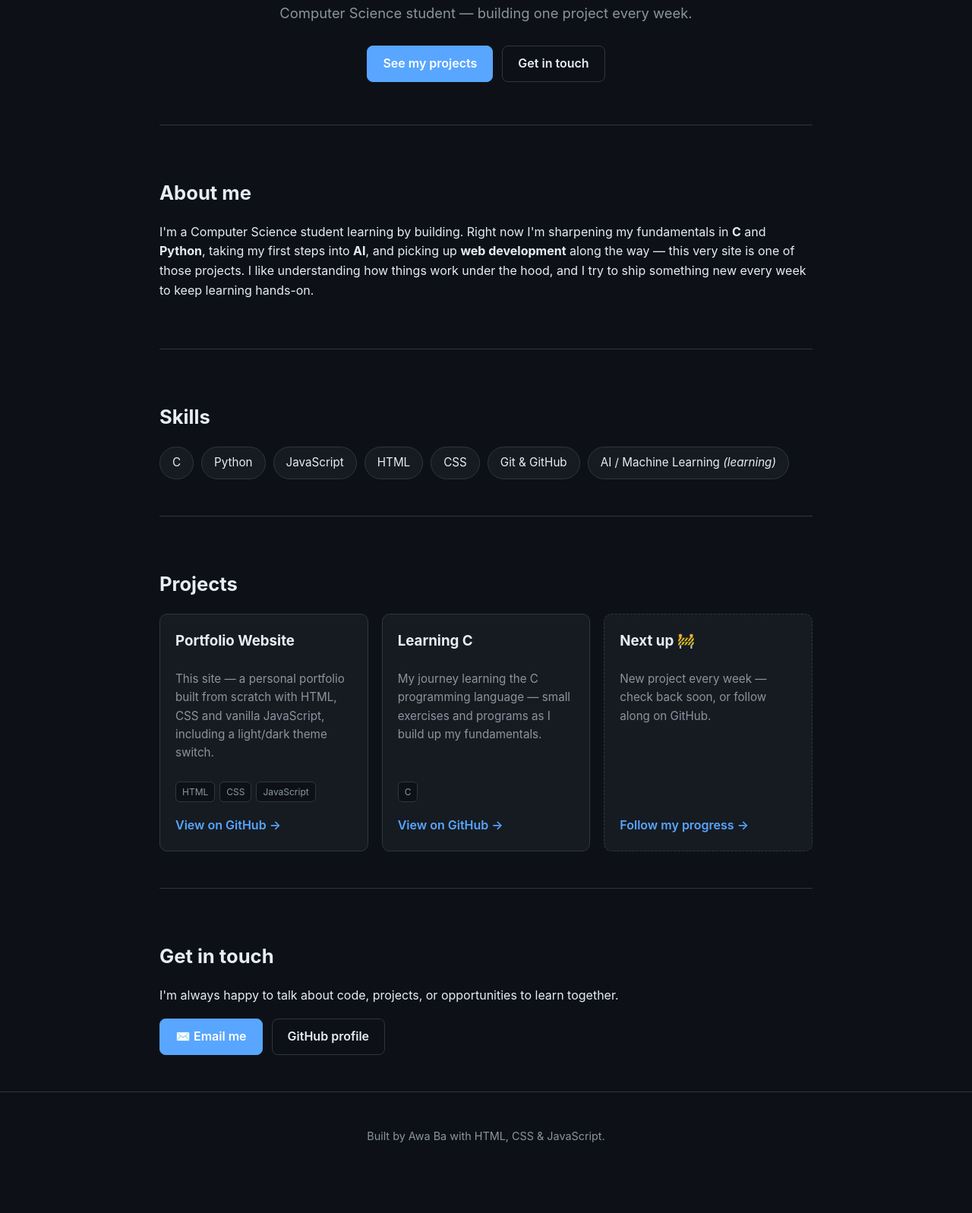
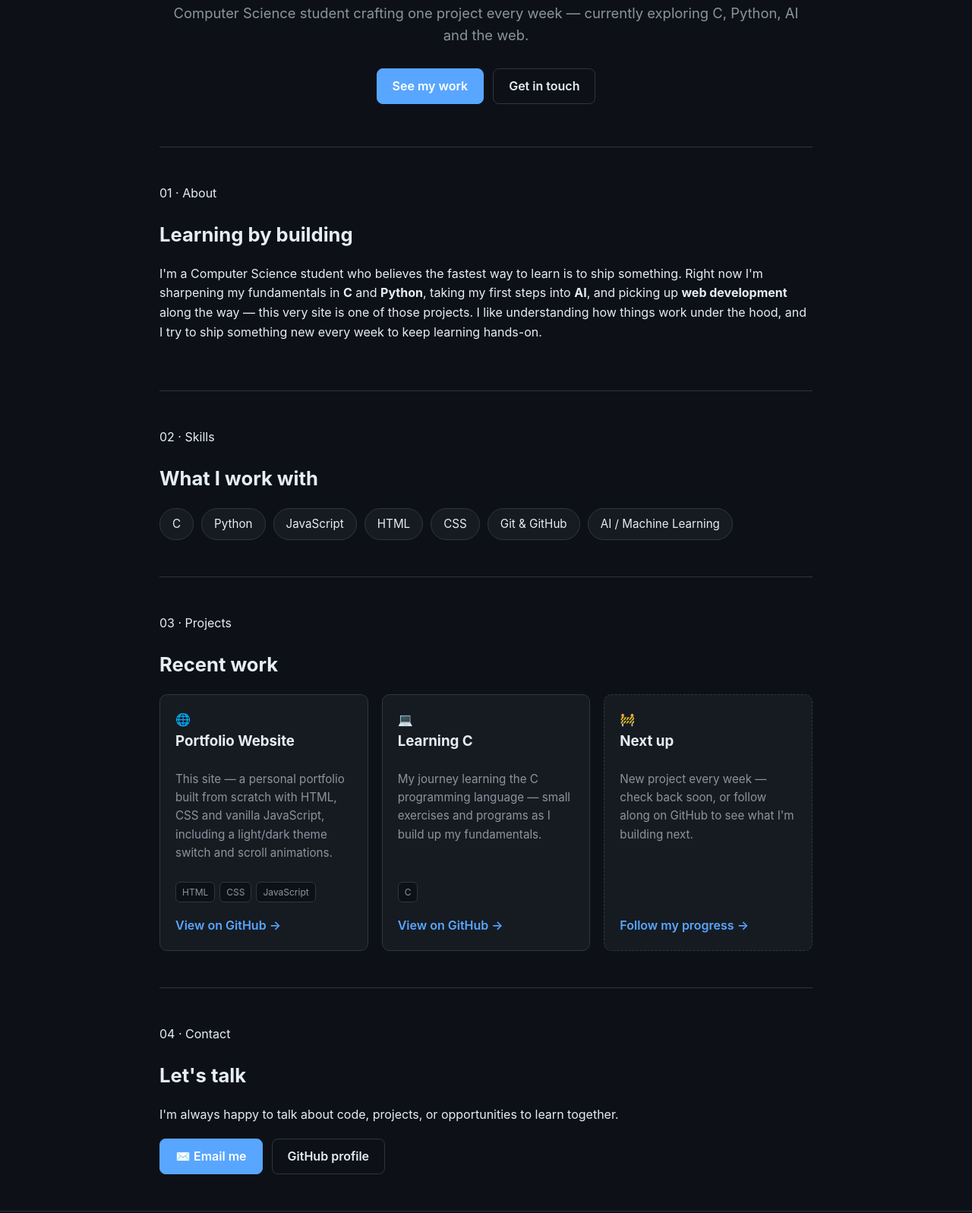
Before and after one commit to awaba-dev/portfolio, a plain HTML site: page index.html in a window 1280 px wide. Shown: the part 264-1861 px from the top of the page at 76% size. Before the commit the page ends 1818 px from the top, so only its background shows below. Drawn offline with Linux system fonts and the light colour scheme.

Commit message:
Update portfolio content and structure

```diff
--- a/index.html
+++ b/index.html
@@ -4,13 +4,22 @@
 <meta charset="UTF-8">
 <meta name="viewport" content="width=device-width, initial-scale=1.0">
 <title>Awa Ba — Portfolio</title>
+<link rel="preconnect" href="https://fonts.googleapis.com">
+<link rel="preconnect" href="https://fonts.gstatic.com" crossorigin>
+<link href="https://fonts.googleapis.com/css2?family=Space+Grotesk:wght@500;600;700&family=Inter:wght@400;500;600&display=swap" rel="stylesheet">
 <link rel="stylesheet" href="style.css">
 </head>
 <body>
 
+<div class="bg-blobs" aria-hidden="true">
+  <span class="blob blob-1"></span>
+  <span class="blob blob-2"></span>
+  <span class="blob blob-3"></span>
+</div>
+
 <header class="nav">
   <div class="nav-inner">
-    <span class="logo">Awa Ba</span>
+    <span class="logo">Awa<span class="dot">.</span>Ba</span>
     <nav>
       <a href="#about">About</a>
       <a href="#skills">Skills</a>
@@ -23,28 +32,30 @@
 
 <main>
   <section class="hero">
-    <p class="flag">🇸🇳</p>
-    <h1>Hi, I'm Awa <span class="wave">👋</span></h1>
-    <p class="subtitle">Computer Science student — building one project every week.</p>
+    <p class="flag">🇸🇳 Available for opportunities</p>
+    <h1>Hi, I'm <span class="gradient-text">Awa Ba</span> <span class="wave">👋</span></h1>
+    <p class="subtitle">Computer Science student crafting one project every week — currently exploring C, Python, AI and the web.</p>
     <div class="hero-links">
-      <a class="btn btn-primary" href="#projects">See my projects</a>
-      <a class="btn" href="#contact">Get in touch</a>
+      <a class="btn btn-primary" href="#projects">See my work</a>
+      <a class="btn btn-ghost" href="#contact">Get in touch</a>
     </div>
   </section>
 
-  <section id="about" class="section">
-    <h2>About me</h2>
+  <section id="about" class="section reveal">
+    <span class="eyebrow">01 · About</span>
+    <h2>Learning by building</h2>
     <p>
-      I'm a Computer Science student learning by building. Right now I'm sharpening my
-      fundamentals in <strong>C</strong> and <strong>Python</strong>, taking my first steps into
-      <strong>AI</strong>, and picking up <strong>web development</strong> along the way — this very
-      site is one of those projects. I like understanding how things work under the hood, and I
-      try to ship something new every week to keep learning hands-on.
+      I'm a Computer Science student who believes the fastest way to learn is to ship something.
+      Right now I'm sharpening my fundamentals in <strong>C</strong> and <strong>Python</strong>,
+      taking my first steps into <strong>AI</strong>, and picking up <strong>web development</strong>
+      along the way — this very site is one of those projects. I like understanding how things
+      work under the hood, and I try to ship something new every week to keep learning hands-on.
     </p>
   </section>
 
-  <section id="skills" class="section">
-    <h2>Skills</h2>
+  <section id="skills" class="section reveal">
+    <span class="eyebrow">02 · Skills</span>
+    <h2>What I work with</h2>
     <div class="skills-grid">
       <span class="skill">C</span>
       <span class="skill">Python</span>
@@ -52,43 +63,48 @@
       <span class="skill">HTML</span>
       <span class="skill">CSS</span>
       <span class="skill">Git &amp; GitHub</span>
-      <span class="skill">AI / Machine Learning <em>(learning)</em></span>
+      <span class="skill skill-accent">AI / Machine Learning</span>
     </div>
   </section>
 
-  <section id="projects" class="section">
-    <h2>Projects</h2>
+  <section id="projects" class="section reveal">
+    <span class="eyebrow">03 · Projects</span>
+    <h2>Recent work</h2>
     <div class="projects-grid">
 
       <article class="card">
+        <div class="card-icon">🌐</div>
         <h3>Portfolio Website</h3>
-        <p>This site — a personal portfolio built from scratch with HTML, CSS and vanilla JavaScript, including a light/dark theme switch.</p>
+        <p>This site — a personal portfolio built from scratch with HTML, CSS and vanilla JavaScript, including a light/dark theme switch and scroll animations.</p>
         <div class="tags"><span>HTML</span><span>CSS</span><span>JavaScript</span></div>
-        <a class="card-link" href="https://github.com/awaba-dev/portfolio" target="_blank" rel="noopener">View on GitHub →</a>
+        <a class="card-link" href="https://github.com/awaba-dev/portfolio" target="_blank" rel="noopener">View on GitHub <span aria-hidden="true">→</span></a>
       </article>
 
       <article class="card">
+        <div class="card-icon">💻</div>
         <h3>Learning C</h3>
         <p>My journey learning the C programming language — small exercises and programs as I build up my fundamentals.</p>
         <div class="tags"><span>C</span></div>
-        <a class="card-link" href="https://github.com/awaba-dev/learning-c" target="_blank" rel="noopener">View on GitHub →</a>
+        <a class="card-link" href="https://github.com/awaba-dev/learning-c" target="_blank" rel="noopener">View on GitHub <span aria-hidden="true">→</span></a>
       </article>
 
       <article class="card card-placeholder">
-        <h3>Next up 🚧</h3>
-        <p>New project every week — check back soon, or follow along on GitHub.</p>
-        <a class="card-link" href="https://github.com/awaba-dev" target="_blank" rel="noopener">Follow my progress →</a>
+        <div class="card-icon">🚧</div>
+        <h3>Next up</h3>
+        <p>New project every week — check back soon, or follow along on GitHub to see what I'm building next.</p>
+        <a class="card-link" href="https://github.com/awaba-dev" target="_blank" rel="noopener">Follow my progress <span aria-hidden="true">→</span></a>
       </article>
 
     </div>
   </section>
 
-  <section id="contact" class="section">
-    <h2>Get in touch</h2>
+  <section id="contact" class="section reveal">
+    <span class="eyebrow">04 · Contact</span>
+    <h2>Let's talk</h2>
     <p>I'm always happy to talk about code, projects, or opportunities to learn together.</p>
     <div class="contact-links">
       <a class="btn btn-primary" href="mailto:evaba6045@gmail.com">✉️ Email me</a>
-      <a class="btn" href="https://github.com/awaba-dev" target="_blank" rel="noopener">GitHub profile</a>
+      <a class="btn btn-ghost" href="https://github.com/awaba-dev" target="_blank" rel="noopener">GitHub profile</a>
     </div>
   </section>
 </main>
```
